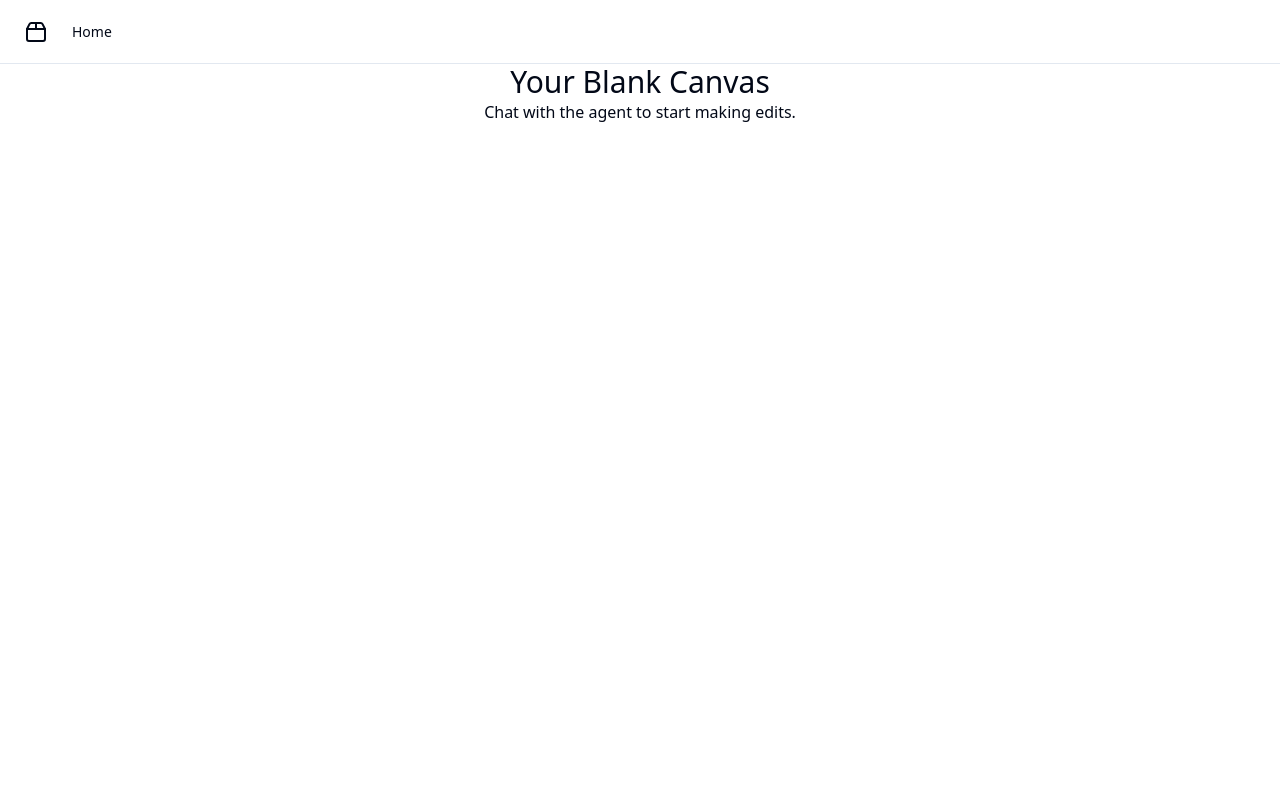
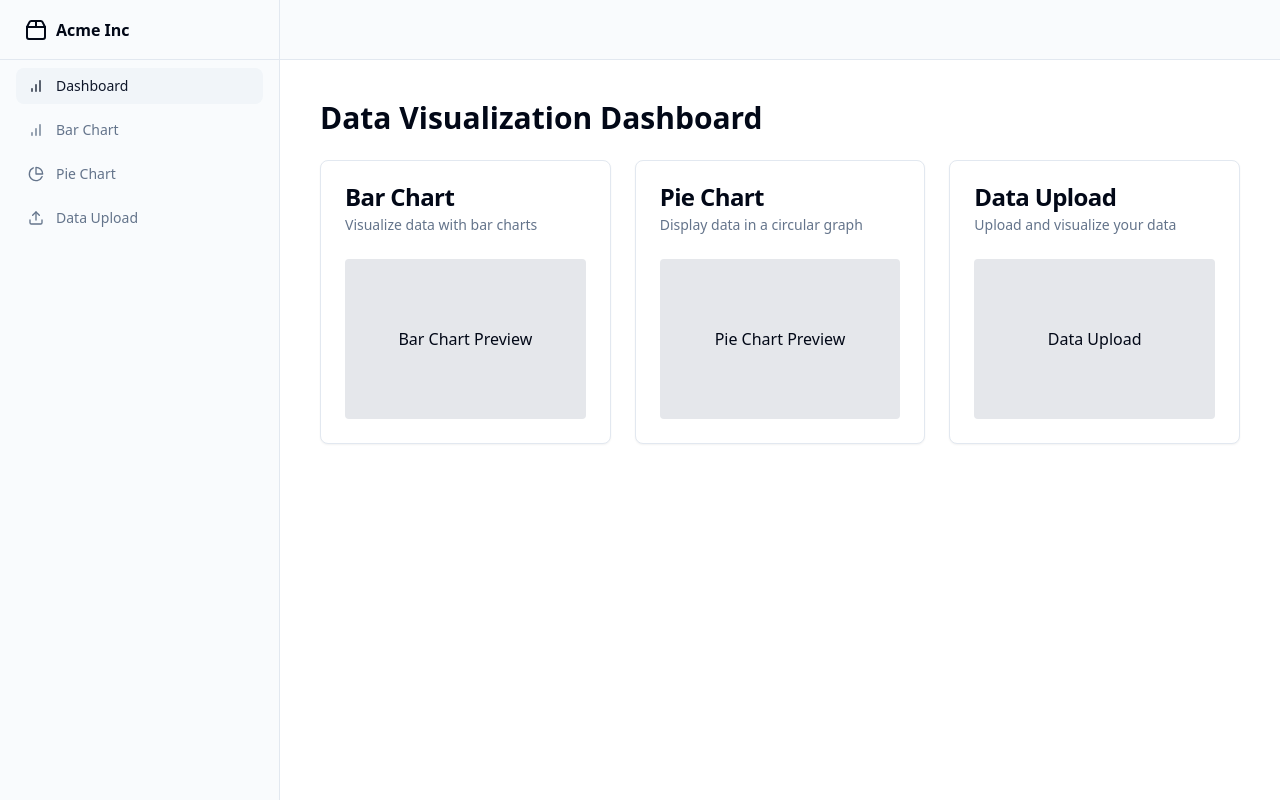
Before and after one commit to GPT-Engineer-App/viz-fusion, a React (Vite) app: page / in a window 1280 px wide. Built offline with nearby package versions, Linux system fonts and the light colour scheme.

Commit message:
Initial setup of Data Visualization Platform App

```diff
--- a/package.json
+++ b/package.json
@@ -43,6 +43,7 @@
     "class-variance-authority": "^0.7.0",
     "clsx": "^2.1.0",
     "cmdk": "^1.0.0",
+    "d3": "^7.9.0",
     "date-fns": "^3.6.0",
     "embla-carousel-react": "^8.1.5",
     "html-to-image": "^1.11.11",
--- a/src/App.jsx
+++ b/src/App.jsx
@@ -2,7 +2,7 @@ import { Toaster } from "@/components/ui/sonner";
 import { TooltipProvider } from "@/components/ui/tooltip";
 import { QueryClient, QueryClientProvider } from "@tanstack/react-query";
 import { Route, BrowserRouter as Router, Routes } from "react-router-dom";
-import Layout from "./layouts/navbar"; // available: clean, navbar, sidebar
+import Layout from "./layouts/sidebar";
 import { navItems } from "./nav-items";
 
 const queryClient = new QueryClient();
--- a/src/layouts/sidebar/_components/MobileSidebar.jsx
+++ b/src/layouts/sidebar/_components/MobileSidebar.jsx
@@ -2,8 +2,8 @@ import { Button } from "@/components/ui/button";
 import { Sheet, SheetContent, SheetTrigger } from "@/components/ui/sheet";
 import { Menu, Package2 } from "lucide-react";
 import { NavLink } from "react-router-dom";
-import { navItems } from "../App";
-import { SidebarNavLink } from "./_components_sidebar/SidebarNavLink";
+import { navItems } from "../../../nav-items";
+import { SidebarNavLink } from "./SidebarNavLink";
 
 export const MobileSidebar = () => (
   <Sheet>
--- a/src/layouts/sidebar/_components/NavbarAndSidebar.jsx
+++ b/src/layouts/sidebar/_components/NavbarAndSidebar.jsx
@@ -1,6 +1,6 @@
 import { Package2 } from "lucide-react";
 import { NavLink } from "react-router-dom";
-import { navItems } from "../App";
+import { navItems } from "../../../nav-items";
 import { SidebarNavLink } from "./SidebarNavLink";
 
 export const NavbarAndSidebar = () => (
--- a/src/nav-items.jsx
+++ b/src/nav-items.jsx
@@ -1,14 +1,32 @@
-import { Home } from "lucide-react";
-import Index from "./pages/Index.jsx";
+import { BarChart, PieChart, Upload } from "lucide-react";
+import Dashboard from "./pages/Dashboard";
+import BarChartPage from "./pages/BarChart";
+import PieChartPage from "./pages/PieChart";
+import DataUpload from "./pages/DataUpload";
 
-/**
- * Central place for defining the navigation items. Used for navigation components and routing.
- */
 export const navItems = [
   {
-    title: "Home",
+    title: "Dashboard",
     to: "/",
-    icon: <Home className="h-4 w-4" />,
-    page: <Index />,
+    icon: <BarChart className="h-4 w-4" />,
+    page: <Dashboard />,
+  },
+  {
+    title: "Bar Chart",
+    to: "/bar-chart",
+    icon: <BarChart className="h-4 w-4" />,
+    page: <BarChartPage />,
+  },
+  {
+    title: "Pie Chart",
+    to: "/pie-chart",
+    icon: <PieChart className="h-4 w-4" />,
+    page: <PieChartPage />,
+  },
+  {
+    title: "Data Upload",
+    to: "/data-upload",
+    icon: <Upload className="h-4 w-4" />,
+    page: <DataUpload />,
   },
 ];
--- /dev/null
+++ b/src/pages/BarChart.jsx
@@ -0,0 +1,76 @@
+import { useState, useEffect, useRef } from 'react';
+import * as d3 from 'd3';
+
+const BarChart = () => {
+  const [data] = useState([
+    { label: 'A', value: 10 },
+    { label: 'B', value: 20 },
+    { label: 'C', value: 30 },
+    { label: 'D', value: 40 },
+    { label: 'E', value: 50 },
+  ]);
+
+  const svgRef = useRef();
+
+  useEffect(() => {
+    // Clear any existing SVG content
+    d3.select(svgRef.current).selectAll("*").remove();
+
+    // Set up dimensions
+    const width = 400;
+    const height = 300;
+    const margin = { top: 20, right: 20, bottom: 30, left: 40 };
+    const innerWidth = width - margin.left - margin.right;
+    const innerHeight = height - margin.top - margin.bottom;
+
+    // Create SVG
+    const svg = d3.select(svgRef.current)
+      .attr('width', width)
+      .attr('height', height);
+
+    // Create scales
+    const xScale = d3.scaleBand()
+      .domain(data.map(d => d.label))
+      .range([0, innerWidth])
+      .padding(0.1);
+
+    const yScale = d3.scaleLinear()
+      .domain([0, d3.max(data, d => d.value)])
+      .range([innerHeight, 0]);
+
+    // Create and position the bars
+    const g = svg.append('g')
+      .attr('transform', `translate(${margin.left},${margin.top})`);
+
+    g.selectAll('rect')
+      .data(data)
+      .enter()
+      .append('rect')
+      .attr('x', d => xScale(d.label))
+      .attr('y', d => yScale(d.value))
+      .attr('width', xScale.bandwidth())
+      .attr('height', d => innerHeight - yScale(d.value))
+      .attr('fill', 'steelblue');
+
+    // Add the x-axis
+    g.append('g')
+      .attr('transform', `translate(0,${innerHeight})`)
+      .call(d3.axisBottom(xScale));
+
+    // Add the y-axis
+    g.append('g')
+      .call(d3.axisLeft(yScale));
+
+  }, [data]);
+
+  return (
+    <div className="p-6">
+      <h2 className="text-2xl font-bold mb-4">Bar Chart</h2>
+      <div className="border p-4 rounded">
+        <svg ref={svgRef}></svg>
+      </div>
+    </div>
+  );
+};
+
+export default BarChart;
--- /dev/null
+++ b/src/pages/Dashboard.jsx
@@ -0,0 +1,49 @@
+import { Card, CardContent, CardDescription, CardHeader, CardTitle } from "@/components/ui/card";
+
+const Dashboard = () => {
+  return (
+    <div className="p-6">
+      <h1 className="text-3xl font-bold mb-6">Data Visualization Dashboard</h1>
+      <div className="grid gap-6 md:grid-cols-2 lg:grid-cols-3">
+        <Card>
+          <CardHeader>
+            <CardTitle>Bar Chart</CardTitle>
+            <CardDescription>Visualize data with bar charts</CardDescription>
+          </CardHeader>
+          <CardContent>
+            {/* Placeholder for bar chart preview */}
+            <div className="h-40 bg-gray-200 rounded flex items-center justify-center">
+              Bar Chart Preview
+            </div>
+          </CardContent>
+        </Card>
+        <Card>
+          <CardHeader>
+            <CardTitle>Pie Chart</CardTitle>
+            <CardDescription>Display data in a circular graph</CardDescription>
+          </CardHeader>
+          <CardContent>
+            {/* Placeholder for pie chart preview */}
+            <div className="h-40 bg-gray-200 rounded flex items-center justify-center">
+              Pie Chart Preview
+            </div>
+          </CardContent>
+        </Card>
+        <Card>
+          <CardHeader>
+            <CardTitle>Data Upload</CardTitle>
+            <CardDescription>Upload and visualize your data</CardDescription>
+          </CardHeader>
+          <CardContent>
+            {/* Placeholder for data upload preview */}
+            <div className="h-40 bg-gray-200 rounded flex items-center justify-center">
+              Data Upload
+            </div>
+          </CardContent>
+        </Card>
+      </div>
+    </div>
+  );
+};
+
+export default Dashboard;
--- /dev/null
+++ b/src/pages/DataUpload.jsx
@@ -0,0 +1,73 @@
+import { useState } from 'react';
+import { Button } from "@/components/ui/button";
+import { Input } from "@/components/ui/input";
+import { Label } from "@/components/ui/label";
+import { Alert, AlertDescription, AlertTitle } from "@/components/ui/alert";
+import { AlertCircle } from "lucide-react";
+
+const DataUpload = () => {
+  const [file, setFile] = useState(null);
+  const [error, setError] = useState(null);
+  const [success, setSuccess] = useState(false);
+
+  const handleFileChange = (event) => {
+    const selectedFile = event.target.files[0];
+    if (selectedFile) {
+      if (selectedFile.type === "text/csv" || selectedFile.type === "application/vnd.openxmlformats-officedocument.spreadsheetml.sheet") {
+        setFile(selectedFile);
+        setError(null);
+      } else {
+        setFile(null);
+        setError("Please upload a CSV or Excel file.");
+      }
+    }
+  };
+
+  const handleUpload = () => {
+    if (file) {
+      // Here you would typically send the file to a server
+      console.log("Uploading file:", file.name);
+      setSuccess(true);
+      // Reset after 3 seconds
+      setTimeout(() => setSuccess(false), 3000);
+    } else {
+      setError("Please select a file to upload.");
+    }
+  };
+
+  return (
+    <div className="p-6">
+      <h2 className="text-2xl font-bold mb-4">Data Upload</h2>
+      <div className="max-w-md">
+        <Label htmlFor="file-upload">Choose a CSV or Excel file</Label>
+        <Input
+          id="file-upload"
+          type="file"
+          onChange={handleFileChange}
+          accept=".csv,.xlsx"
+          className="mt-1"
+        />
+        {file && <p className="mt-2 text-sm text-gray-500">Selected file: {file.name}</p>}
+        <Button onClick={handleUpload} className="mt-4">
+          Upload
+        </Button>
+        {error && (
+          <Alert variant="destructive" className="mt-4">
+            <AlertCircle className="h-4 w-4" />
+            <AlertTitle>Error</AlertTitle>
+            <AlertDescription>{error}</AlertDescription>
+          </Alert>
+        )}
+        {success && (
+          <Alert className="mt-4">
+            <AlertCircle className="h-4 w-4" />
+            <AlertTitle>Success</AlertTitle>
+            <AlertDescription>File uploaded successfully!</AlertDescription>
+          </Alert>
+        )}
+      </div>
+    </div>
+  );
+};
+
+export default DataUpload;
--- /dev/null
+++ b/src/pages/PieChart.jsx
@@ -0,0 +1,73 @@
+import { useState, useEffect, useRef } from 'react';
+import * as d3 from 'd3';
+
+const PieChart = () => {
+  const [data] = useState([
+    { label: 'A', value: 30 },
+    { label: 'B', value: 20 },
+    { label: 'C', value: 50 },
+    { label: 'D', value: 40 },
+    { label: 'E', value: 10 },
+  ]);
+
+  const svgRef = useRef();
+
+  useEffect(() => {
+    // Clear any existing SVG content
+    d3.select(svgRef.current).selectAll("*").remove();
+
+    // Set up dimensions
+    const width = 400;
+    const height = 400;
+    const radius = Math.min(width, height) / 2;
+
+    // Create SVG
+    const svg = d3.select(svgRef.current)
+      .attr('width', width)
+      .attr('height', height)
+      .append('g')
+      .attr('transform', `translate(${width / 2},${height / 2})`);
+
+    // Set up colors
+    const color = d3.scaleOrdinal(d3.schemeCategory10);
+
+    // Create pie layout
+    const pie = d3.pie()
+      .value(d => d.value)
+      .sort(null);
+
+    // Create arc generator
+    const arc = d3.arc()
+      .innerRadius(0)
+      .outerRadius(radius);
+
+    // Generate the pie chart
+    const arcs = svg.selectAll('arc')
+      .data(pie(data))
+      .enter()
+      .append('g')
+      .attr('class', 'arc');
+
+    arcs.append('path')
+      .attr('d', arc)
+      .attr('fill', (d, i) => color(i));
+
+    // Add labels
+    arcs.append('text')
+      .attr('transform', d => `translate(${arc.centroid(d)})`)
+      .attr('text-anchor', 'middle')
+      .text(d => d.data.label);
+
+  }, [data]);
+
+  return (
+    <div className="p-6">
+      <h2 className="text-2xl font-bold mb-4">Pie Chart</h2>
+      <div className="border p-4 rounded">
+        <svg ref={svgRef}></svg>
+      </div>
+    </div>
+  );
+};
+
+export default PieChart;
```
Also changed, not shown: 1 other file (tests, documents, lock files or other folders).
